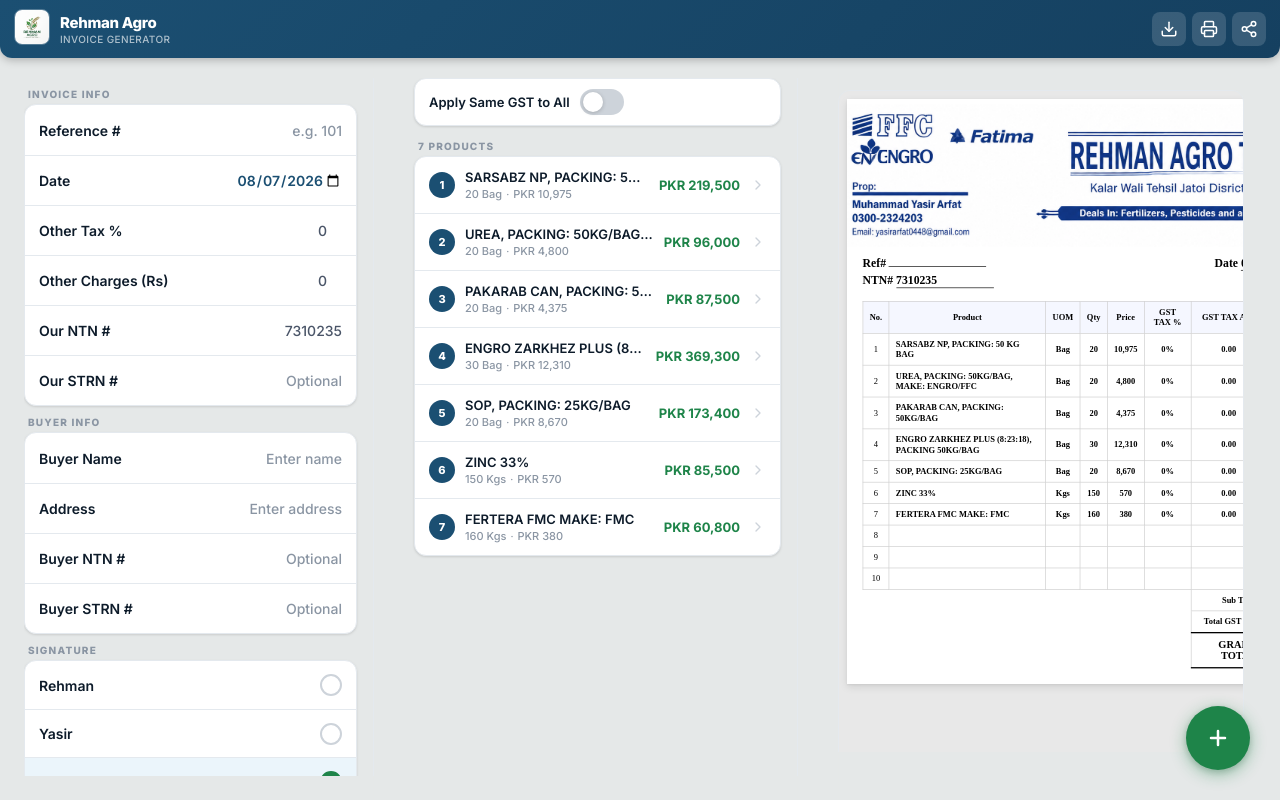
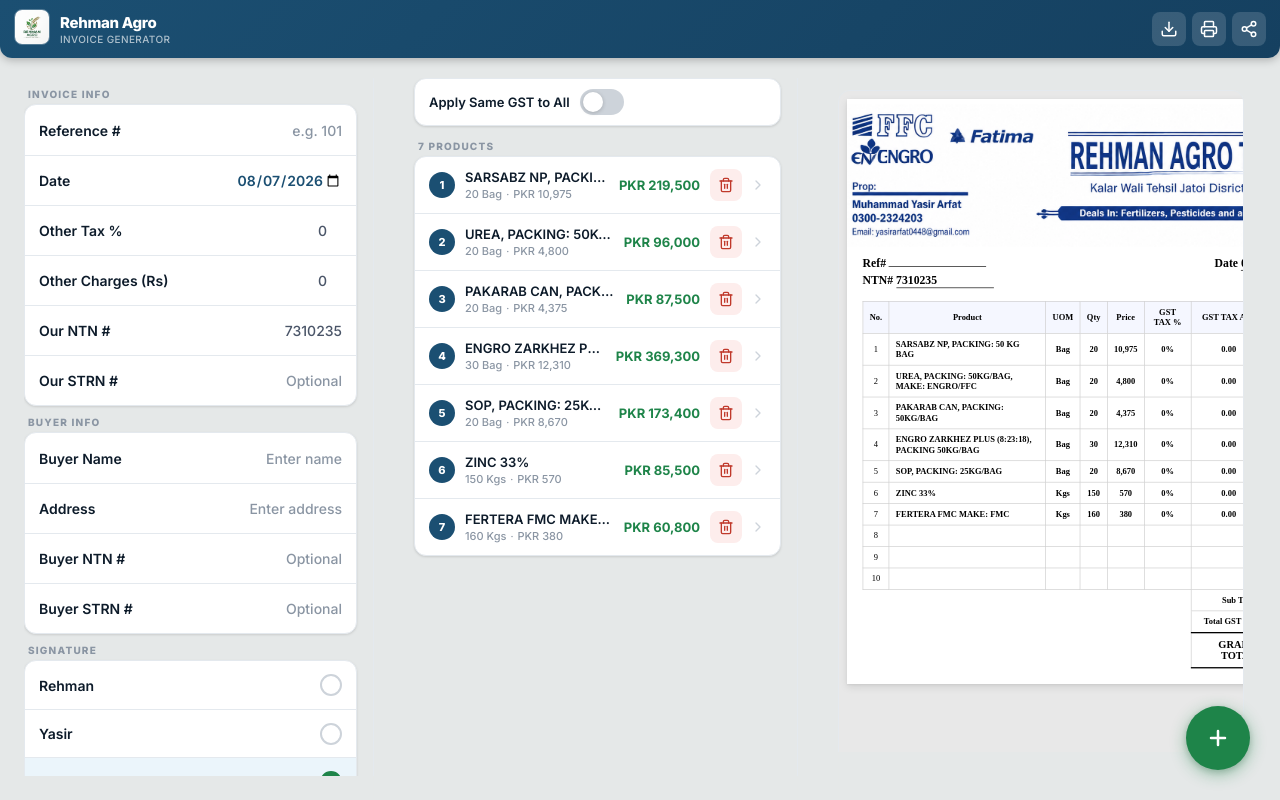
Before and after one commit to ranaaalihaider/Rehman-Agro-Invoice-Generator, a React (Vite) app: page / in a window 1280 px wide. Built offline with nearby package versions, Linux system fonts and the light colour scheme.

Commit message:
Add delete button directly to product list items

```diff
--- a/src/App.jsx
+++ b/src/App.jsx
@@ -363,7 +363,12 @@
                     </div>
                   </div>
                   <div className="product-item__total">PKR {(p.qty * p.price + p.qty * p.price * p.tax / 100).toLocaleString(undefined, { minimumFractionDigits: 0, maximumFractionDigits: 0 })}</div>
-                  <ChevronRight size={16} className="product-item__chevron" />
+                  <div className="product-item__actions">
+                    <button className="product-item__delete" onClick={(e) => { e.stopPropagation(); removeProduct(p.id); }} title="Delete Product">
+                      <Trash2 size={16} />
+                    </button>
+                    <ChevronRight size={16} className="product-item__chevron" />
+                  </div>
                 </div>
               ))}
             </div>
--- a/src/index.css
+++ b/src/index.css
@@ -502,9 +502,37 @@
   flex-shrink: 0;
 }
 
+.product-item__actions {
+  display: flex;
+  align-items: center;
+  gap: 8px;
+  flex-shrink: 0;
+}
+
+.product-item__delete {
+  background: #FDEDEC;
+  color: var(--danger);
+  border: none;
+  width: 32px;
+  height: 32px;
+  border-radius: 8px;
+  display: flex;
+  align-items: center;
+  justify-content: center;
+  cursor: pointer;
+  transition: all 0.15s;
+}
+
+.product-item__delete:hover {
+  background: #F5B7B1;
+}
+
+.product-item__delete:active {
+  transform: scale(0.92);
+}
+
 .product-item__chevron {
   color: var(--border-strong);
-  flex-shrink: 0;
 }
 
 /* ══════════════════════════════════
```
